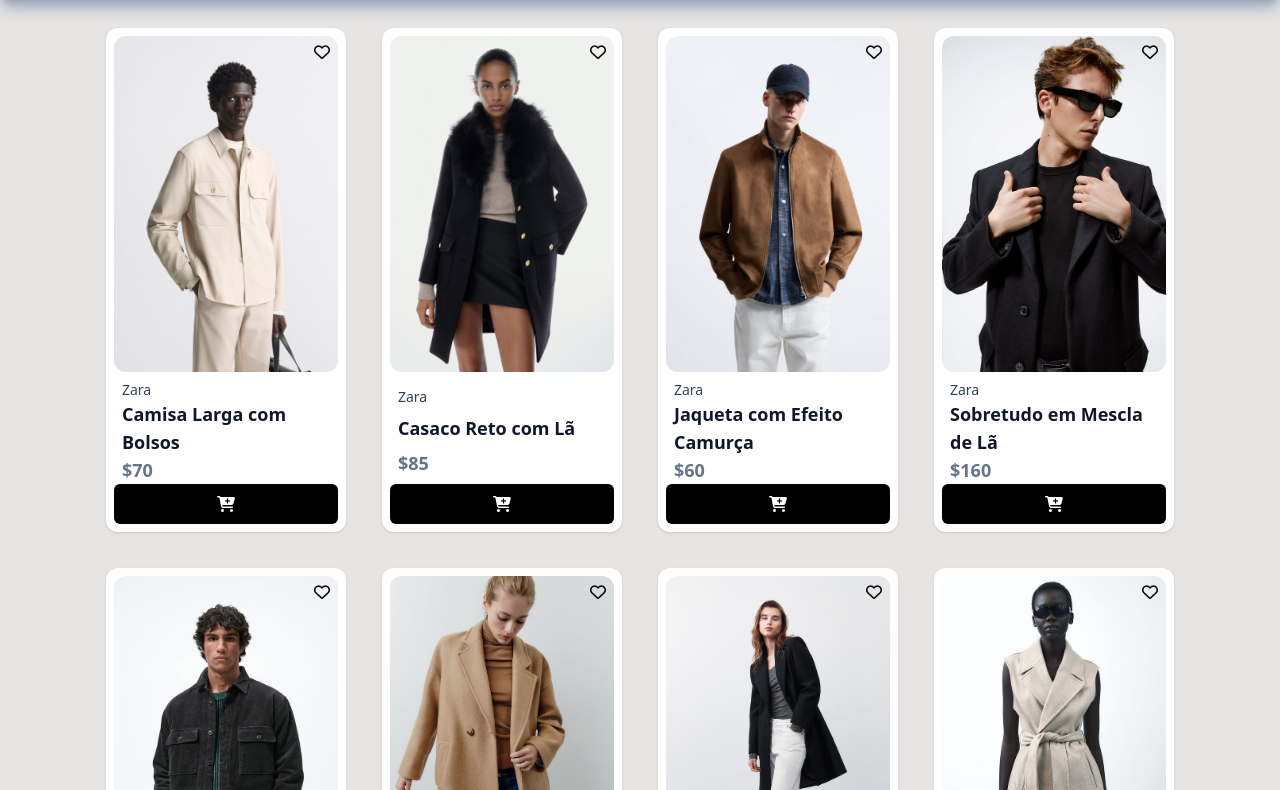
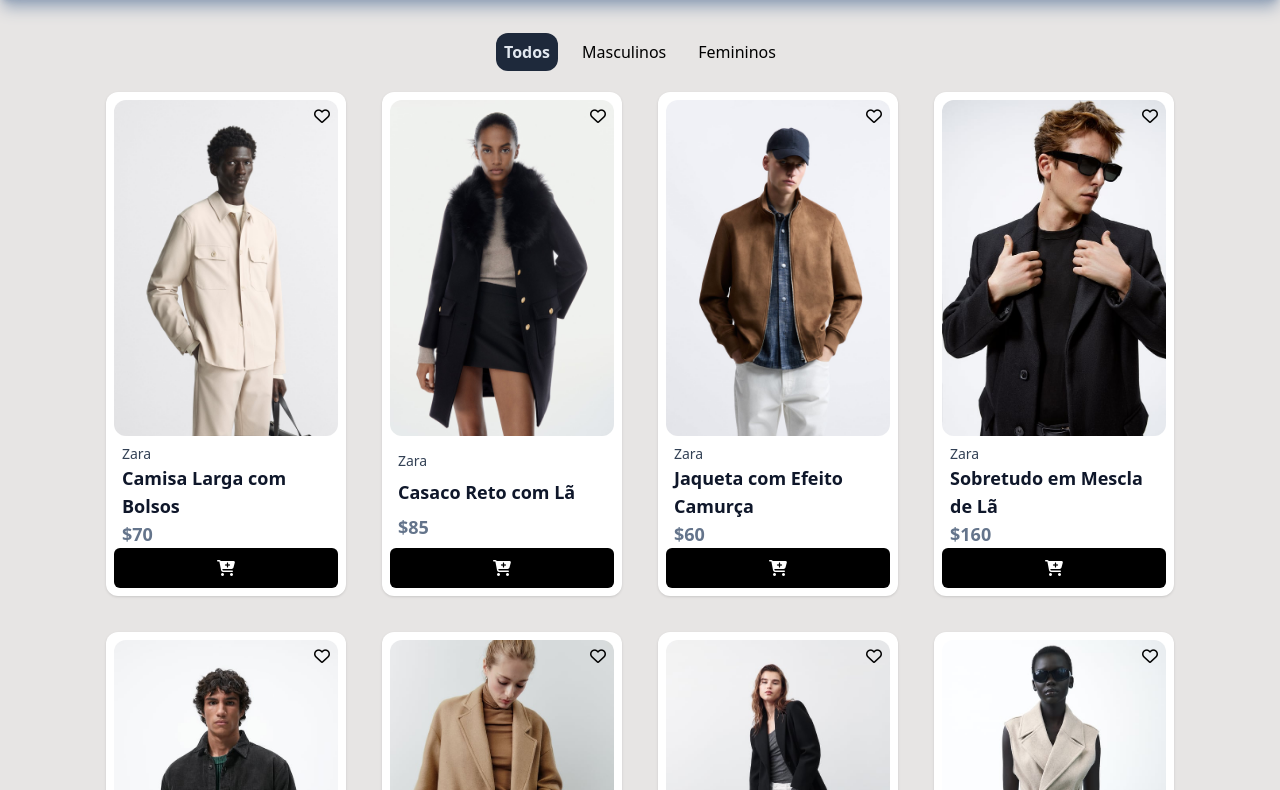
Before and after one commit to wagstalos/Magazine-Hashtag, a website built with Vite: page index.html in a window 1280 px wide. Shown: the part 96-886 px from the top of the page. Built offline with nearby package versions, Linux system fonts and the light colour scheme.

Commit message:
feat:added button filter

```diff
--- a/index.html
+++ b/index.html
@@ -43,7 +43,31 @@
     </div>
   </header>
 
-  <main>
+  <main class="flex flex-col items-center">
+    <section id="filtros" class="pt-10 flex">
+      <div class="px-2">
+        <input id="exibir-todos" type="radio" name="filtro" class="peer hidden" checked>
+        <label for="exibir-todos"
+          class="peer-checked:bg-slate-800 peer-checked:text-slate-200 peer-checked:font-bold p-2 rounded-xl cursor-pointer select-none">Todos
+        </label>
+      </div>
+
+      <div class="px-2">
+        <input id="exibir-masculinos" type="radio" name="filtro" class="peer hidden">
+        <label for="exibir-masculinos"
+          class="peer-checked:bg-slate-800 peer-checked:text-slate-200 peer-checked:font-bold p-2 rounded-xl cursor-pointer select-none">Masculinos
+        </label>
+      </div>
+
+      <div class="px-2">
+        <input id="exibir-femininos" type="radio" name="filtro" class="peer hidden">
+        <label for="exibir-femininos"
+          class="peer-checked:bg-slate-800 peer-checked:text-slate-200 peer-checked:font-bold p-2 rounded-xl cursor-pointer select-none">Femininos
+        </label>
+      </div>
+
+    </section>
+
     <section id="container-produto" class="flex flex-wrap p-5 justify-center gap-5 font-sans">
 
     </section>
--- a/src/cartaoProduto.js
+++ b/src/cartaoProduto.js
@@ -3,7 +3,10 @@ import { catalogo } from "./utilidades";
 
 export function renderizarCatalago() {
   for (const produtoCatalogo of catalogo) {
-    const cartaoProduto = `<div class='shadow bg-white rounded-lg w-60 m-2 bg-slate-100 rounded-xl flex flex-col p-2 justify-between group relative' id="card-produto-${produtoCatalogo.id}">
+    const cartaoProduto =
+    `<div class='shadow bg-white rounded-lg
+                w-60 m-2 bg-slate-100 rounded-xl
+                flex flex-col p-2 justify-between group relative ${produtoCatalogo.feminino ? 'feminino' : 'masculino' }' id="card-produto-${produtoCatalogo.id}">
         <i class="fa-regular fa-heart absolute top-4 right-4 z-10 cursor-pointer"></i>
 
         <img class="h-100 rounded-xl group-hover:scale-105 duration-200"
```
Also changed, not shown: src/filtrosCatalogo.js (added).
